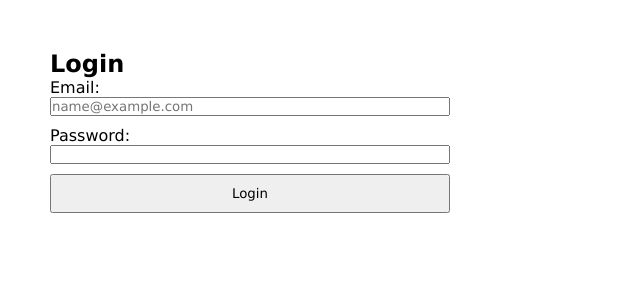
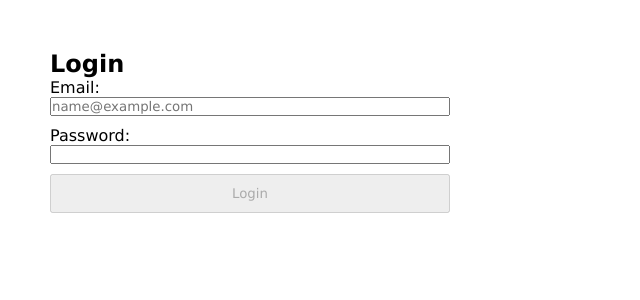
Before and after one commit to SuleymanDeveci/Global-Desk-Project, a React (Vite) app in the folder Frontend/: page / in a window 1280 px wide. Shown: the top 300 px of the page, without its empty margins (0-640 px from the left). Built offline with nearby package versions, Linux system fonts and the light colour scheme.

Commit message:
Login button disable update
Login buton disabled not only when invalid email format but also with invalid credentials

```diff
--- a/Frontend/src/pages/Login/Login.tsx
+++ b/Frontend/src/pages/Login/Login.tsx
@@ -36,6 +36,7 @@ const Login: React.FC = observer(() => {
         alert("Login successful!");
         navigate("/home");
       } else if (response.status === 401) {
+        setLoginButtonDisabled(true);
         setError("Invalid credentials. Please try again.");
       }
     } catch (errorAPI) {
--- a/Frontend/src/stores/loginStore.ts
+++ b/Frontend/src/stores/loginStore.ts
@@ -4,7 +4,7 @@ class LoginStore {
   email = "";
   password = "";
   error = "";
-  disableLoginButton = false;
+  disableLoginButton = true;
 
   constructor() {
     makeAutoObservable(this);
```
